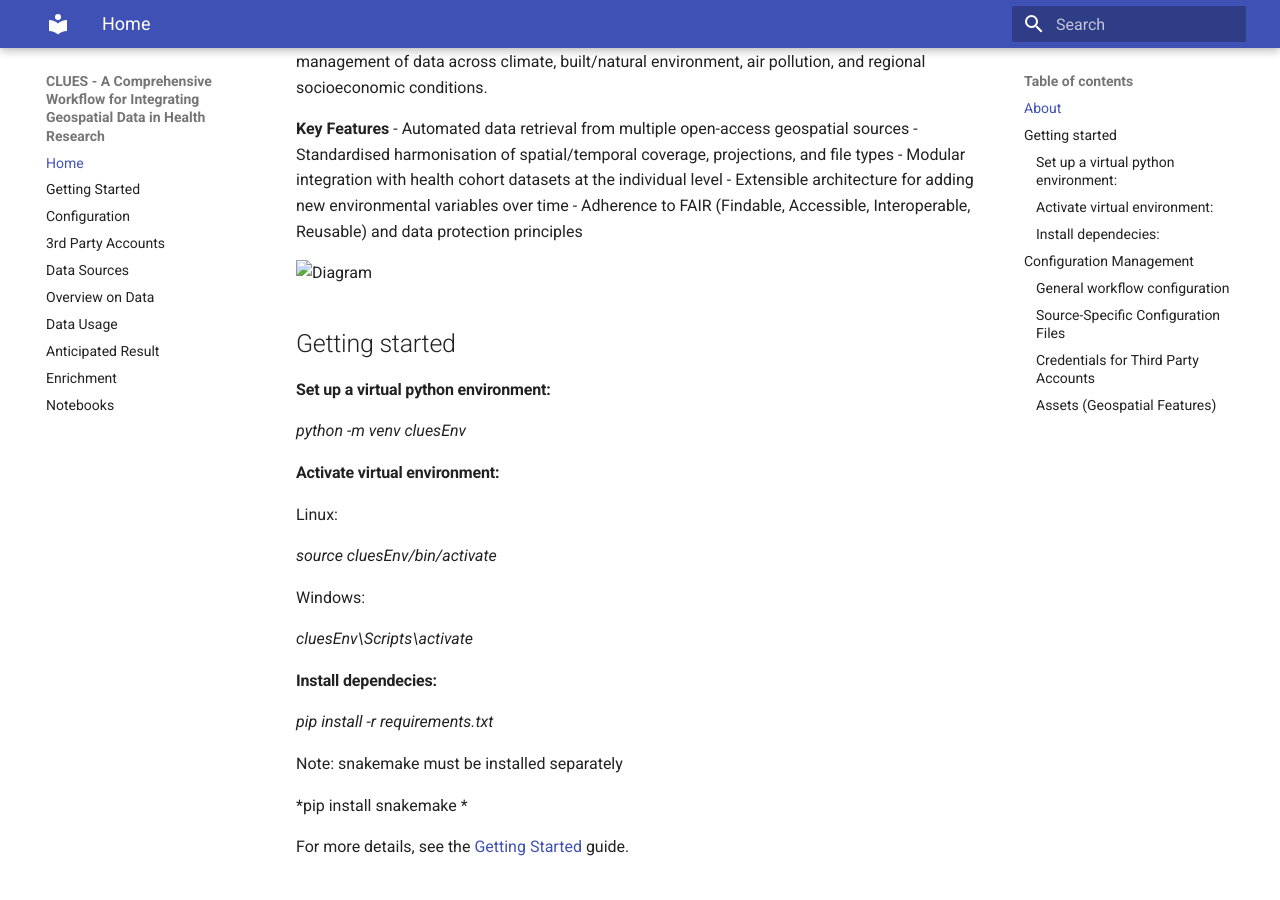
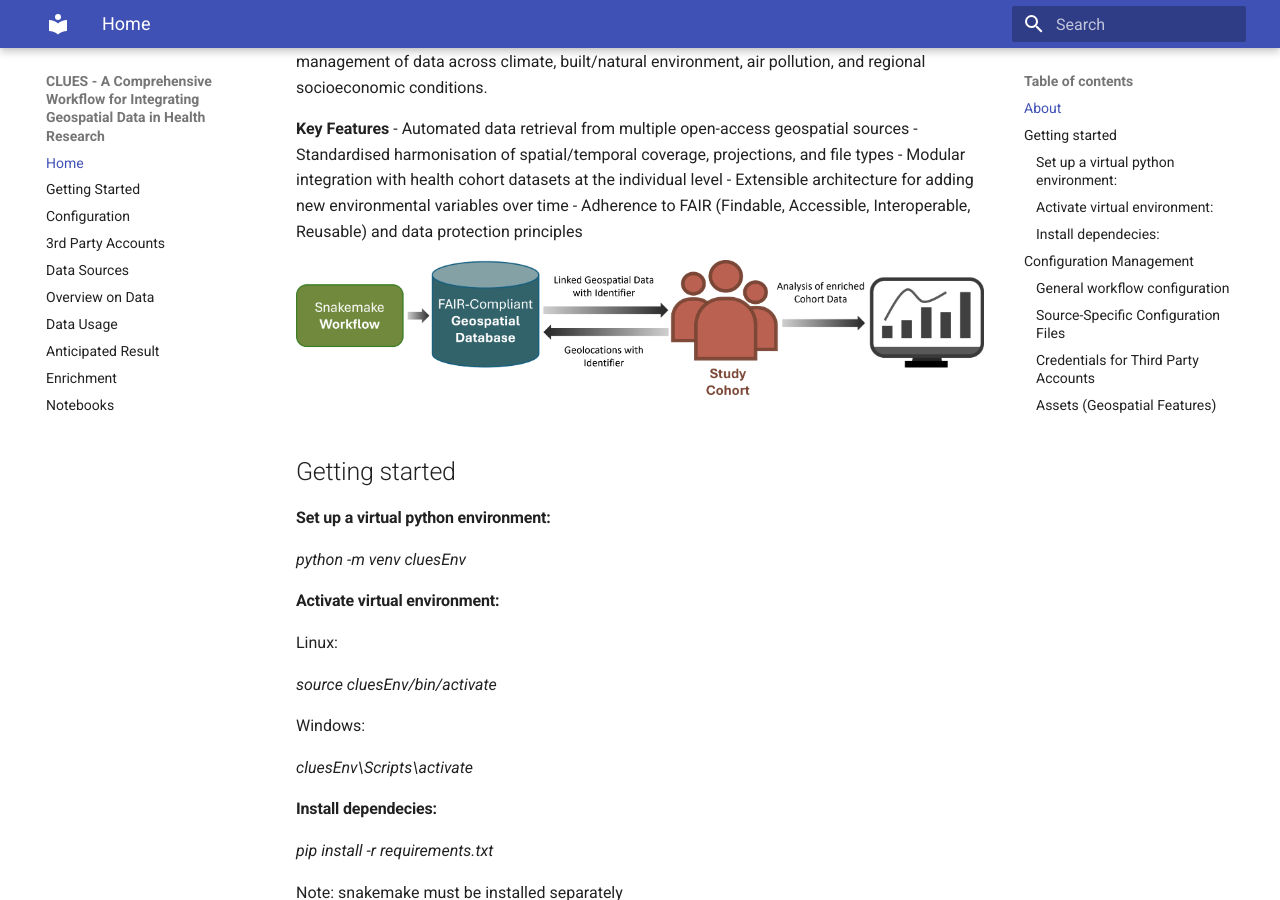
Before and after one commit to BIH-DMBS/CLUES, an MkDocs documentation site: the page built from docs/index.md, in a window 1280 px wide and 900 px high, scrolled down 300 px. Built offline with MkDocs 1.6.1 and Material for MkDocs 9.7.7, drawn with Linux system fonts in a browser that asks for light colours.

Commit message:
filepaths to images faulty in pusg before

```diff
--- a/docs/index.md
+++ b/docs/index.md
@@ -12,7 +12,7 @@ CLUES (Climate, Urbanicity, Environment and Society) is a modular workflow that
 - Adherence to FAIR (Findable, Accessible, Interoperable, Reusable) and data protection principles
 
 
-![Diagram](docs/CLUES_schema.png)
+![Diagram](CLUES_schema.png)
 
 ## Getting started
 
```
Also changed, not shown: docs/anticipatedResult.md (+1 -1 lines), site/anticipatedResult/index.html, site/index.html.
